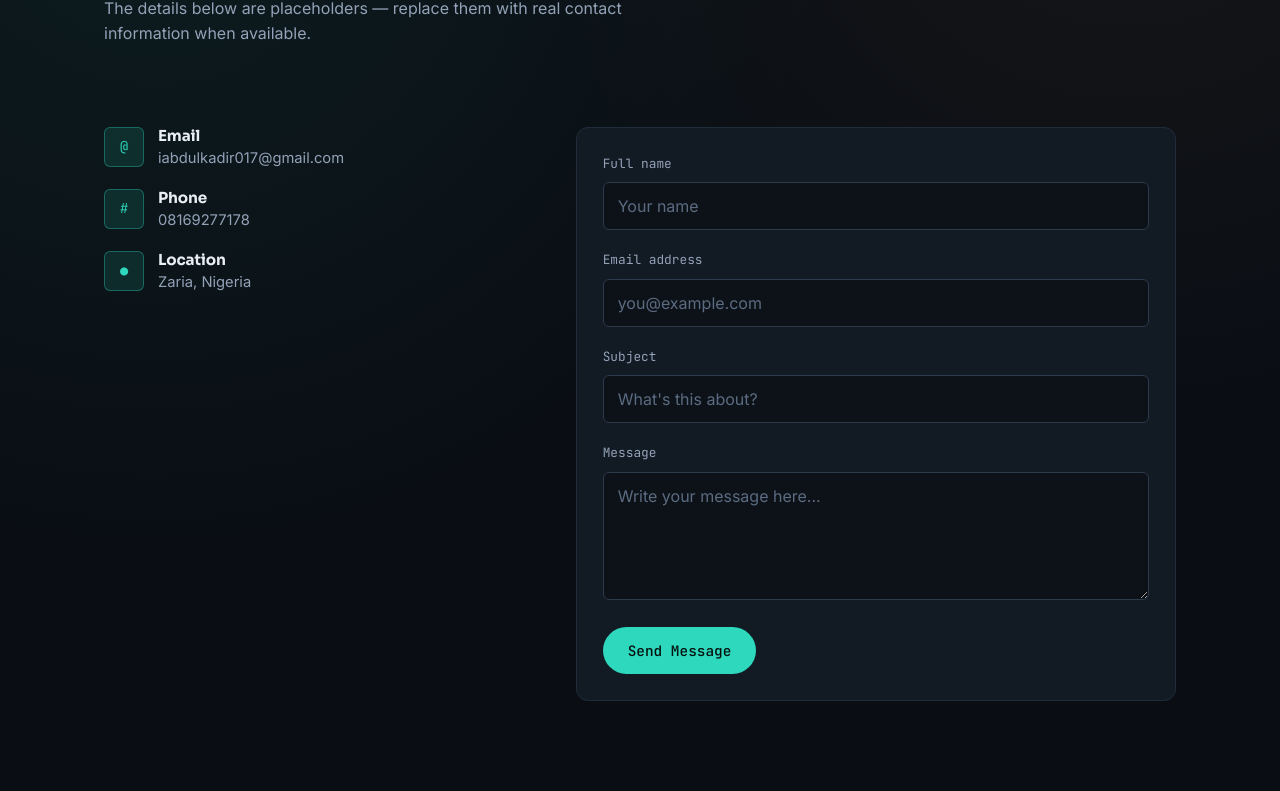
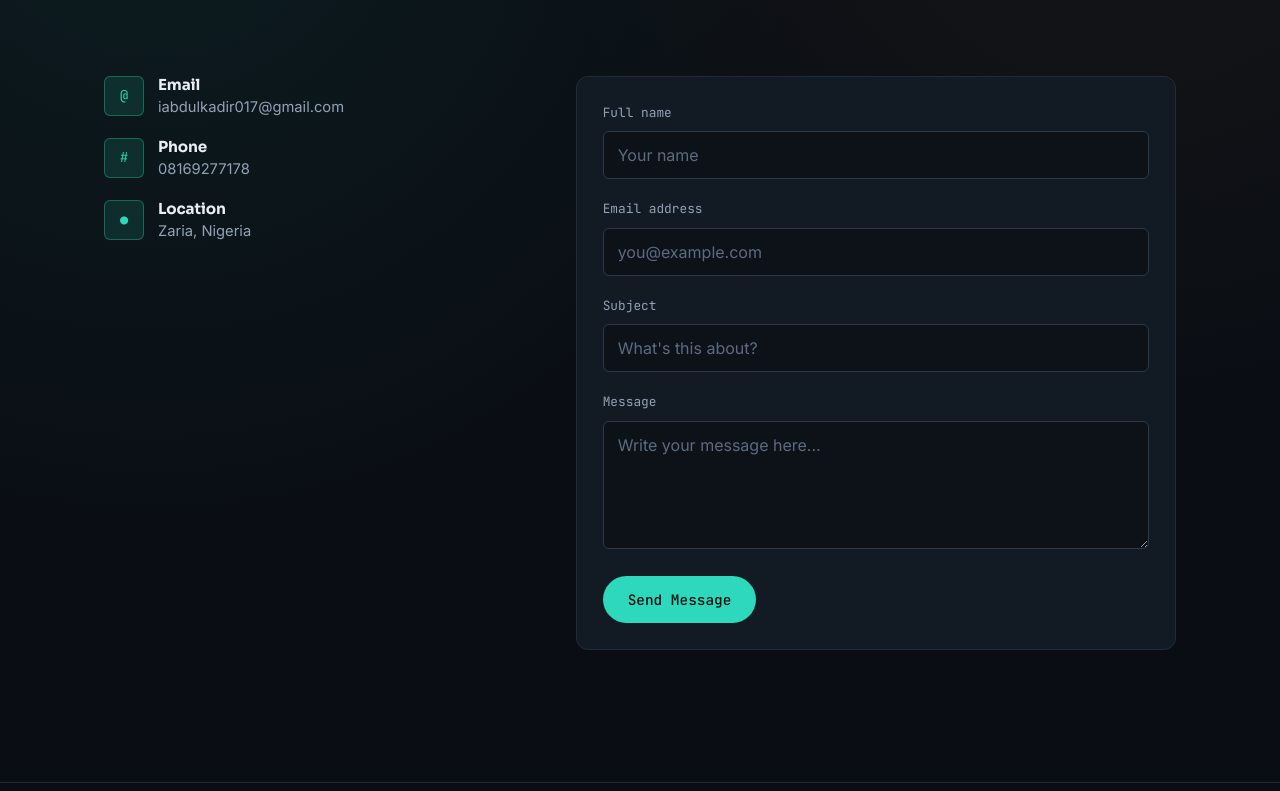
Before and after one commit to iabdulkadir017/U21CO2014_portfolio, a plain HTML site: page contact.html in a window 1280 px wide. Shown: the part 242-1033 px from the top of the page. Drawn offline with Linux system fonts and the light colour scheme.

Commit message:
Remove placeholder text from contact section
Removed placeholder contact information text.

```diff
--- a/contact.html
+++ b/contact.html
@@ -60,8 +60,7 @@
     <section class="page-header container">
       <span class="eyebrow">Contact Me</span>
       <h1>Let's get in touch</h1>
-      <p>The details below are placeholders — replace them with real contact information when available.</p>
-    </section>
+          </section>
 
     <section class="section container">
       <div class="contact-grid">
```
